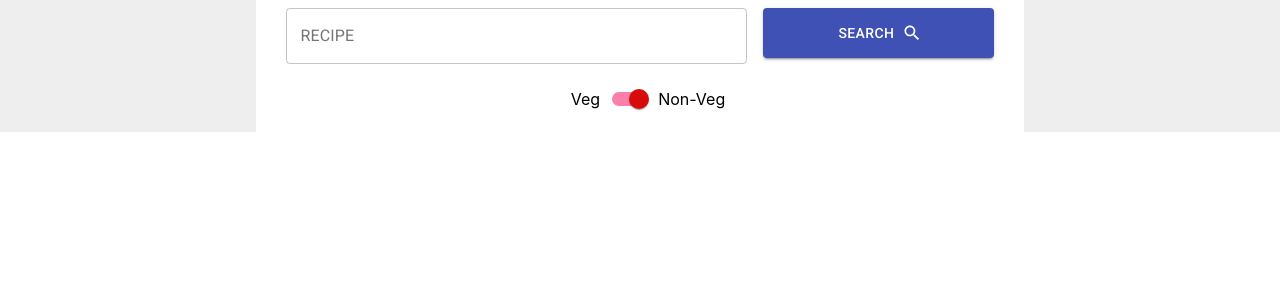
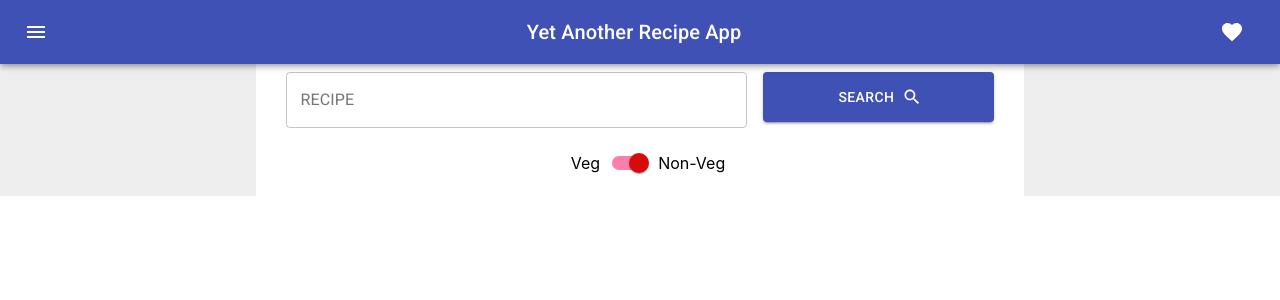
Before and after one commit to Hvinder/yet-another-recipe-app, a React (Create React App) app: page / in a window 1280 px wide. Shown: the top 300 px of the page. Built offline with nearby package versions, Linux system fonts and the light colour scheme.

Commit message:
Added app bar

```diff
--- /dev/null
+++ b/src/components/header.js
@@ -0,0 +1,62 @@
+import React from "react";
+import { makeStyles } from "@material-ui/core/styles";
+import AppBar from "@material-ui/core/AppBar";
+import Toolbar from "@material-ui/core/Toolbar";
+import Typography from "@material-ui/core/Typography";
+import Button from "@material-ui/core/Button";
+import IconButton from "@material-ui/core/IconButton";
+import MenuIcon from "@material-ui/icons/Menu";
+import FavoriteIcon from "@material-ui/icons/Favorite";
+
+const useStyles = makeStyles((theme) => ({
+  root: {
+    flexGrow: 1,
+    width: "100%",
+  },
+  menuButton: {
+    marginRight: theme.spacing(2),
+  },
+  favoriteButton: {
+    marginLeft: theme.spacing(2),
+  },
+  title: {
+    flexGrow: 1,
+  },
+  offset: theme.mixins.toolbar,
+}));
+
+const Header = () => {
+  const classes = useStyles();
+
+  return (
+    <div className={classes.root}>
+      <AppBar position="fixed">
+        <Toolbar>
+          <IconButton
+            edge="start"
+            className={classes.menuButton}
+            color="inherit"
+            aria-label="menu"
+          >
+            <MenuIcon />
+          </IconButton>
+          <Typography variant="h6" className={classes.title}>
+            Yet Another Recipe App
+          </Typography>
+          <IconButton
+            edge="start"
+            className={classes.favoriteButton}
+            color="inherit"
+            aria-label="menu"
+          >
+            <FavoriteIcon />
+          </IconButton>
+          {/* <Button color="inherit">Login</Button> */}
+        </Toolbar>
+      </AppBar>
+      <div className={classes.offset} />
+    </div>
+  );
+};
+
+export default Header;
--- a/src/components/recipe-item.js
+++ b/src/components/recipe-item.js
@@ -211,8 +211,8 @@
           position: "absolute",
           zIndex: "10",
           color: "#fff",
-          left: "10px",
-          top: "30px",
+          left: "20px",
+          top: "70px",
         }}
         onClick={() => history.push("/")}
       />
--- a/src/container/container.js
+++ b/src/container/container.js
@@ -4,6 +4,7 @@
 import Search from "../components/search";
 import Results from "../components/results";
 import RecipeItem from "../components/recipe-item";
+import Header from "../components/header";
 import { recipeSearchEndpoint } from "../constants/api-constants";
 
 const Container = () => {
@@ -48,6 +49,8 @@
     </div>
   );
   return (
+    <>
+      <Header />
       <Switch>
         <Route path="/" exact>
           {" "}
@@ -55,6 +58,7 @@
         </Route>
         <Route path="/recipe" component={RecipeItem} />
       </Switch>
+    </>
   );
 };
 
```
Lines whose indentation alone changed are shown as unchanged.
